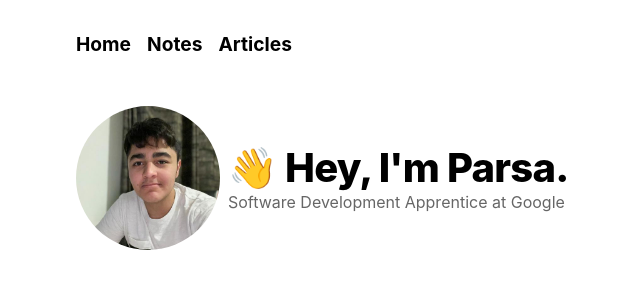
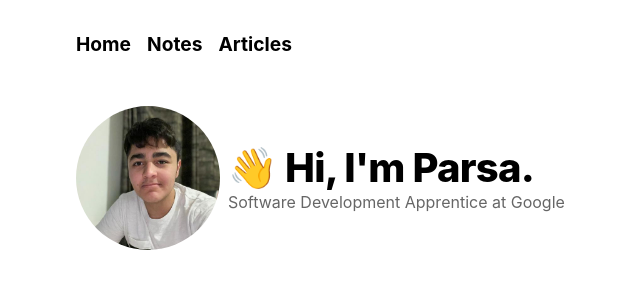
Before and after one commit to pzrsa/parsam.io, a Next.js app: page / in a window 1280 px wide. Shown: the top 300 px of the page, without its empty margins (260-900 px from the left). Built offline with nearby package versions, Linux system fonts and the light colour scheme.

Commit message:
change to "hi"

```diff
--- a/pages/index.js
+++ b/pages/index.js
@@ -15,7 +15,7 @@ const Home = () => {
           alt="Parsa"
         />
         <div className={styles.greeting}>
-          <h1 className={utilStyles.heading2Xl}>👋 Hey, I&apos;m Parsa.</h1>
+          <h1 className={utilStyles.heading2Xl}>👋 Hi, I&apos;m Parsa.</h1>
           <p className={utilStyles.lightText}>
             Software Development Apprentice at Google{" "}
           </p>
```
